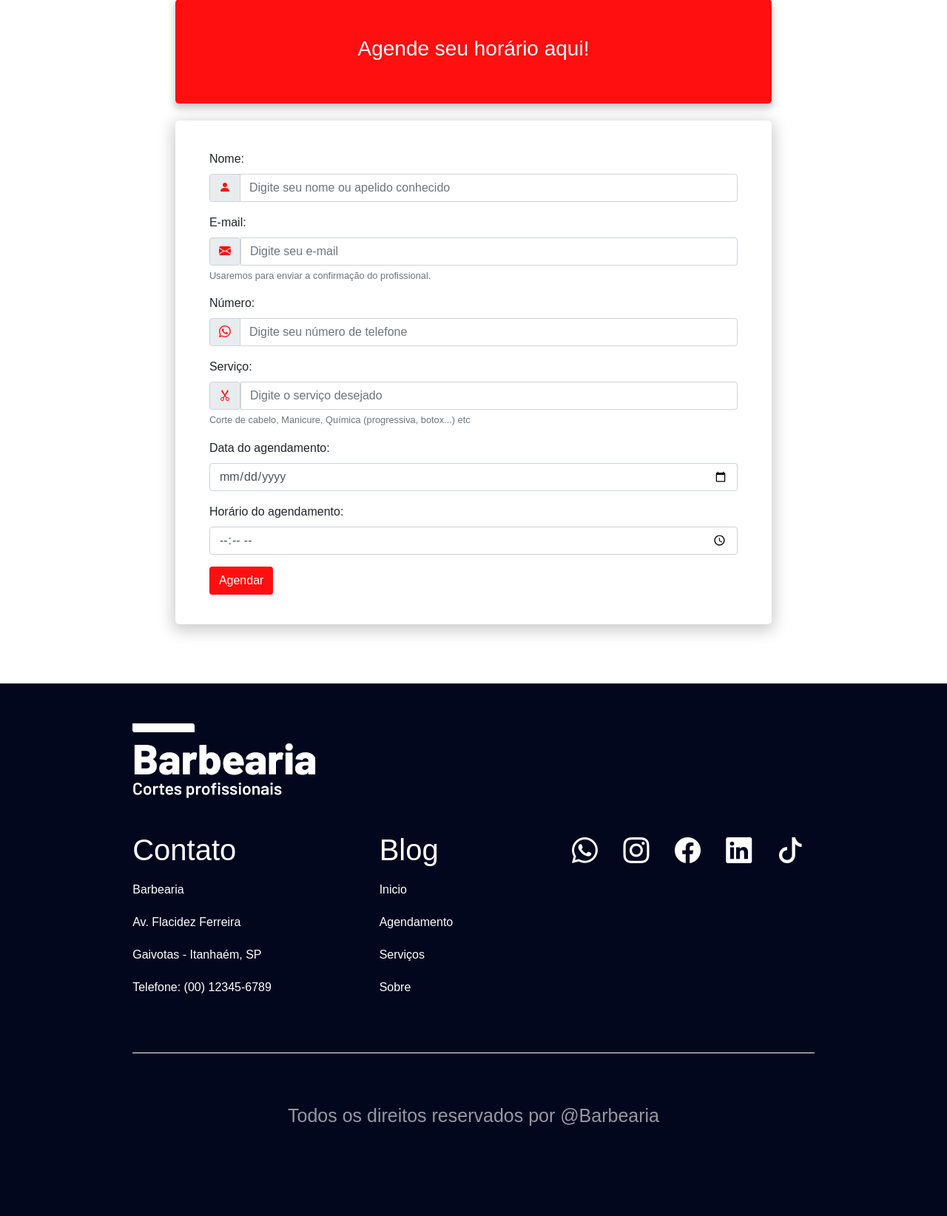
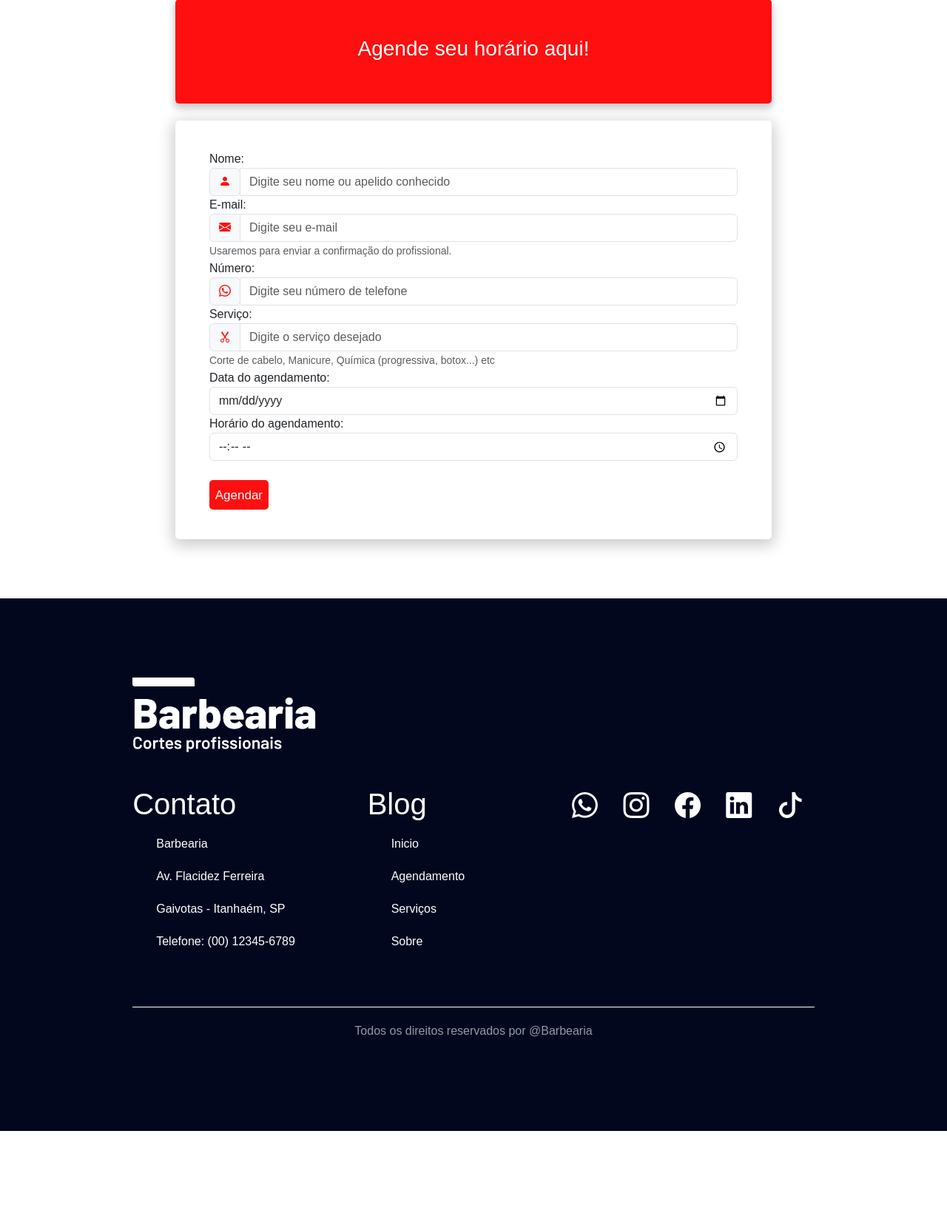
Before and after one commit to paulabiancamenezes/frame-barbearia, a PHP site: page /Agendamento/agendamento.php in a window 1280 px wide. Shown: the part 195-1839 px from the top of the page at 74% size. After the commit the page ends 1724 px from the top, so only its background shows below. Run offline with PHP 8.4, Linux system fonts and the light colour scheme.

Commit message:
Add files via upload

```diff
--- a/Agendamento/agendamento.php
+++ b/Agendamento/agendamento.php
@@ -2,7 +2,7 @@
 $servername = "localhost";
 $dbname = "banco";
 $username = "root";
-$password = "Sprtuoe243";
+$password = "";
 
 try {
     $db = new PDO("mysql:host=$servername;dbname=$dbname", $username, $password);
@@ -22,10 +22,20 @@
     $stmt = $db->prepare("INSERT INTO agendamentos
             (nome, numero, servico, data, hora, email)
              VALUES (:nome, :numero, :servico, :data, :hora, :email)");
+        try{
             $stmt->execute(['nome' => $nome, 'numero' => $numero,'servico' => $servico, 'data' => $data, 'hora' => $hora, 'email' => $email]);
-
-            echo '<script> alert("Agendamento enviado para o profissional, ele responderá no seu email!")</script>';
+            $success_message = '<div class="alert alert-success alert-dismissible fade show" role="alert">
+                                  <strong>Agendado com Sucesso!</strong> Seu agendamento foi enviado ao profissional, fique atento ao email e celular fornecido.
+                                  <button type="button" class="btn-close" data-bs-dismiss="alert" aria-label="Close"></button>
+                                </div>';
+            echo "$success_message";
+  }catch(PDOException $e){
+    echo'<div class="alert alert-danger alert-dismissible fade show" role="alert">
+                                  <strong>Erro inesperado!</strong>'. $e->getMessage().'
+                                  <button type="button" class="btn-close" data-bs-dismiss="alert" aria-label="Close"></button>
+                                </div>' ;
   }
+}
 ?>
 <!DOCTYPE html>
 <html lang="pt-br">
@@ -33,10 +43,10 @@
     <title>Agendamento</title>
 	<meta charset="utf-8">
     <meta name="viewport" content="width=device-width, initial-scale=1, shrink-to-fit=no">
-    <link rel="icon" href="img/penteado.png" type="image/x-icon">
+    <link rel="icon" href="img/barbeiro.png" type="image/x-icon">
     <!-- Bootstrap CSS -->
     <link rel="stylesheet" href="https://cdn.jsdelivr.net/npm/bootstrap-icons@1.11.3/font/bootstrap-icons.min.css">
-    <link rel="stylesheet" href="https://stackpath.bootstrapcdn.com/bootstrap/4.1.3/css/bootstrap.min.css" integrity="sha384-MCw98/SFnGE8fJT3GXwEOngsV7Zt27NXFoaoApmYm81iuXoPkFOJwJ8ERdknLPMO" crossorigin="anonymous">
+    <link href="https://cdn.jsdelivr.net/npm/bootstrap@5.3.2/dist/css/bootstrap.min.css" rel="stylesheet" integrity="sha384-T3c6CoIi6uLrA9TneNEoa7RxnatzjcDSCmG1MXxSR1GAsXEV/Dwwykc2MPK8M2HN" crossorigin="anonymous">
     <link rel="stylesheet" type="text/css" href="style.css">
     <style type="text/css">
         *{
@@ -113,6 +123,7 @@
         /*RODAPÉ*/
 
         .page4{
+            padding: ;
             background-color: #00061D ;
             height: 90vh;
             color: #fff;
@@ -136,7 +147,7 @@
         }
 
         .page4 p{
-            font-size: 25px;
+            font-size: 25px:
             padding: 5%;
         }
 
@@ -193,7 +204,6 @@
 			</div><!--logo-->
 		</div><!--interface-->
 	</header>
-
 	<main>
 	   <section class="form">
           <div class="form-header">
@@ -213,7 +223,7 @@
                 <label for="exampleInputEmail1">E-mail:</label>
                 <div class="input-group">
                   <span class="input-group-text"><i class="bi bi-envelope-fill"></i></span>
-                  <input type="email" class="form-control" id="exampleInputEmail1" aria-describedby="emailHelp" required placeholder="Digite seu e-mail" name="email">
+                  <input type="email" class="form-control" id="exampleInputEmail1" required aria-describedby="emailHelp"  placeholder="Digite seu e-mail" name="email">
                 </div>
                 <small id="emailHelp" class="form-text text-muted">Usaremos para enviar a confirmação do profissional.</small>
               </div>
@@ -244,13 +254,14 @@
 
                <div class="form-group">
                 <label for="exampleInputText">Horário do agendamento:</label>
-                <div class="input-group">              <input type="time" class="form-control" id="exampleInputTime" name="hora" required>
+                <div class="input-group">
+                <input type="time" class="form-control" id="exampleInputTime" required name="hora" >
                 </div>
               </div>
 
               <div class="form-group form-check">
               </div>
-              <button type="submit" class="btn">Agendar</button>
+              <button type="submit" class="btn-enviar">Agendar</button>
             </form>
       </div>
     </section>
@@ -297,4 +308,5 @@
                     <p>Todos os direitos reservados por @Barbearia</p>
             </div>
         </section>
+        <script src="https://cdn.jsdelivr.net/npm/bootstrap@5.3.2/dist/js/bootstrap.bundle.min.js" integrity="sha384-C6RzsynM9kWDrMNeT87bh95OGNyZPhcTNXj1NW7RuBCsyN/o0jlpcV8Qyq46cDfL" crossorigin="anonymous"></script>
 </body>
--- a/Agendamento/style.css
+++ b/Agendamento/style.css
@@ -36,6 +36,32 @@
  ul{
 	list-style-type: none;
 }
+
+/*ALERT*/
+.alert {
+	position: absolute;
+	box-shadow: 0 2px 3px 0 rgba(0,0,0,0.2),0 6px 20px 0 rgba(0,0,0,0.19);
+	left: 1%;
+	top: 1%;
+	width: 500px; /* Full width */
+	height: 80px; /* Full height */
+	overflow: hidden; /* Enable scroll if needed */
+	-webkit-animation-name: animatetop;
+	-webkit-animation-duration: 0.4s;
+	animation-name: animatetop;
+	animation-duration: 0.4s;
+	}
+	/* Add Animation */
+	@-webkit-keyframes animatetop {
+	  from {top:-300px; opacity:0}
+	  to {top:0; opacity:1}
+	}
+
+	@keyframes animatetop {
+	  from {top:-300px; opacity:0}
+	  to {top:0; opacity:1}
+	}
+/*FIM DO ALERT*/
 
 /*CABEÇALHO*/
 
@@ -102,6 +128,18 @@
 	color: #000;
 	font-size: 30px;
 }
+.btn-enviar{
+	cursor: pointer;
+	width: 80px;
+	height: 40px;
+	border: none;
+	border-radius: 5px;
+	background: #FF0F0F;
+	color: #fff;
+	font-size: 17px;
+	font-weight: 300;
+	transition: 0.2s;
+}
 
 .btn-agendar{
 	cursor: pointer;
@@ -116,9 +154,8 @@
 	font-weight: 400;
 	transition: 0.2s;
 }
-
-button:hover{
-	transform: scale(1.02);
+.btn-agendar:hover, .btn-enviar:hover{
+	transform: scale(1.01);
 	background-color: #8d0801;
 }
 
@@ -253,7 +290,7 @@
 }
 
 .page4 p{
-	font-size: 25px;
+	font-size: 25px:
 	padding: 5%;
 }
 
```
